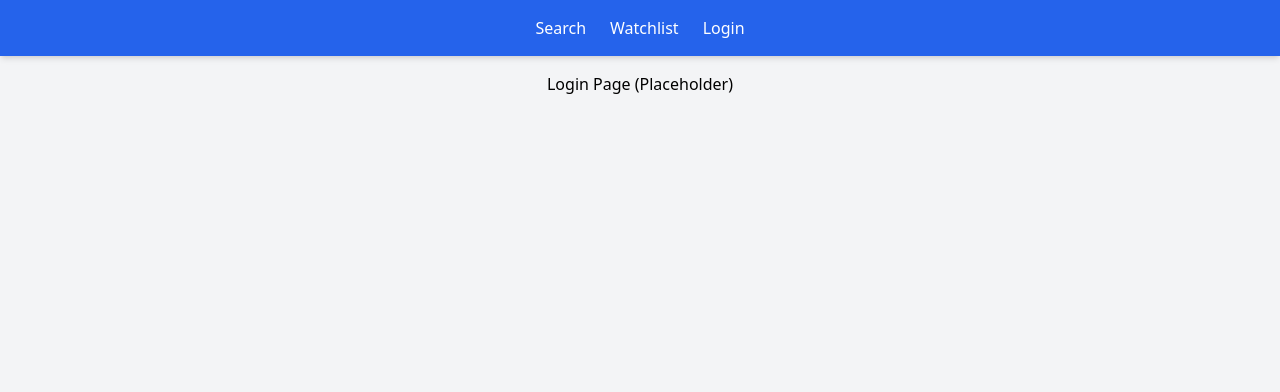
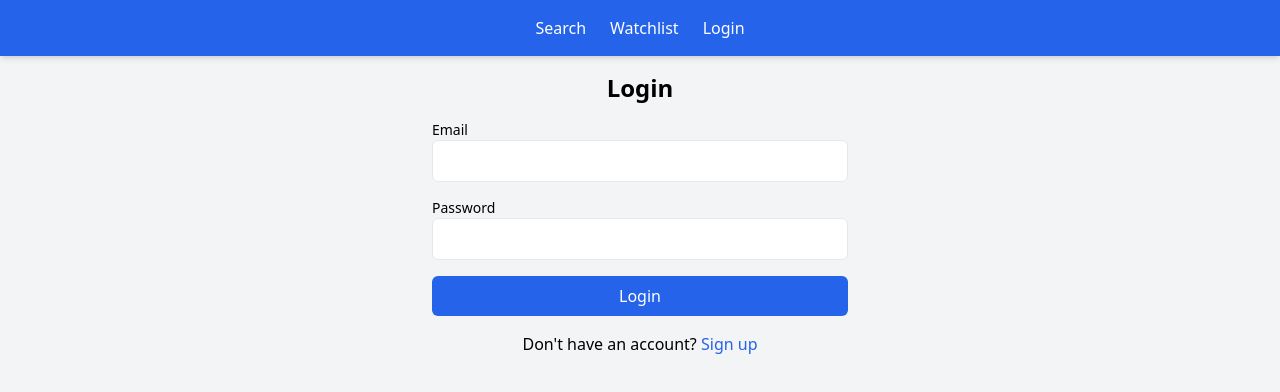
Before and after one commit to Zenhar-Prodipto/movie-watchlist, a React (Vite) app: page /login in a window 1280 px wide. Shown: the top 392 px of the page. Built offline with nearby package versions, Linux system fonts and the light colour scheme.

Commit message:
feat: implement auth flow

```diff
--- a/src/App.tsx
+++ b/src/App.tsx
@@ -1,32 +1,50 @@
-import React from "react";
-import { BrowserRouter, Routes, Route } from "react-router-dom";
+import React, { useContext } from "react";
+import { BrowserRouter, Routes, Route, Navigate } from "react-router-dom";
 import Navbar from "./components/Navbar";
+import { AuthProvider, AuthContext } from "./context/AuthContext";
+import LoginPage from "./pages/LoginPage";
+import SignUpPage from "./pages/SignUpPage";
 
 const SearchPage: React.FC = () => (
   <div className="p-4 text-center">Search Page (Placeholder)</div>
 );
+
 const WatchlistPage: React.FC = () => (
   <div className="p-4 text-center">Watchlist Page (Placeholder)</div>
 );
-const LoginPage: React.FC = () => (
-  <div className="p-4 text-center">Login Page (Placeholder)</div>
-);
+
+const ProtectedRoute: React.FC<{ children: React.ReactNode }> = ({
+  children,
+}) => {
+  const auth = useContext(AuthContext);
+  return auth?.isLoggedIn ? <>{children}</> : <Navigate to="/login" replace />;
+};
 
 const App: React.FC = () => {
   return (
+    <AuthProvider>
       <BrowserRouter>
         <div className="min-h-screen bg-gray-100">
           <Navbar />
           <main className="container mx-auto">
             <Routes>
               <Route path="/search" element={<SearchPage />} />
-            <Route path="/watchlist" element={<WatchlistPage />} />
+              <Route
+                path="/watchlist"
+                element={
+                  <ProtectedRoute>
+                    <WatchlistPage />
+                  </ProtectedRoute>
+                }
+              />
               <Route path="/login" element={<LoginPage />} />
+              <Route path="/signup" element={<SignUpPage />} />
               <Route path="/" element={<SearchPage />} />
             </Routes>
           </main>
         </div>
       </BrowserRouter>
+    </AuthProvider>
   );
 };
 
--- a/src/components/Navbar.tsx
+++ b/src/components/Navbar.tsx
@@ -1,7 +1,47 @@
-import React from "react";
-import { Link } from "react-router-dom";
+// import React from "react";
+// import { Link } from "react-router-dom";
+
+// const Navbar: React.FC = () => {
+//   return (
+//     <nav className="bg-blue-600 p-4 shadow-md">
+//       <ul className="flex space-x-6 justify-center text-white font-medium">
+//         <li>
+//           <Link to="/search" className="hover:underline">
+//             Search
+//           </Link>
+//         </li>
+//         <li>
+//           <Link to="/watchlist" className="hover:underline">
+//             Watchlist
+//           </Link>
+//         </li>
+//         <li>
+//           <Link to="/login" className="hover:underline">
+//             Login
+//           </Link>
+//         </li>
+//       </ul>
+//     </nav>
+//   );
+// };
+
+import React, { useContext } from "react";
+import { Link, useNavigate } from "react-router-dom";
+import { AuthContext } from "../context/AuthContext";
 
 const Navbar: React.FC = () => {
+  const auth = useContext(AuthContext);
+  const navigate = useNavigate();
+
+  const handleAuth = () => {
+    if (auth?.isLoggedIn) {
+      auth.logout();
+      navigate("/search");
+    } else {
+      navigate("/login");
+    }
+  };
+
   return (
     <nav className="bg-blue-600 p-4 shadow-md">
       <ul className="flex space-x-6 justify-center text-white font-medium">
@@ -16,9 +56,9 @@ const Navbar: React.FC = () => {
           </Link>
         </li>
         <li>
-          <Link to="/login" className="hover:underline">
-            Login
-          </Link>
+          <button onClick={handleAuth} className="hover:underline">
+            {auth?.isLoggedIn ? "Logout" : "Login"}
+          </button>
         </li>
       </ul>
     </nav>
--- /dev/null
+++ b/src/context/AuthContext.tsx
@@ -0,0 +1,40 @@
+import React, { createContext, useState, useEffect, ReactNode } from "react";
+
+interface AuthContextType {
+  isLoggedIn: boolean;
+  login: () => void;
+  logout: () => void;
+}
+
+export const AuthContext = createContext<AuthContextType | undefined>(
+  undefined
+);
+
+interface AuthProviderProps {
+  children: ReactNode;
+}
+
+export const AuthProvider: React.FC<AuthProviderProps> = ({ children }) => {
+  const [isLoggedIn, setIsLoggedIn] = useState<boolean>(false);
+
+  useEffect(() => {
+    const loggedIn = localStorage.getItem("isLoggedIn") === "true";
+    setIsLoggedIn(loggedIn);
+  }, []);
+
+  const login = () => {
+    setIsLoggedIn(true);
+    localStorage.setItem("isLoggedIn", "true");
+  };
+
+  const logout = () => {
+    setIsLoggedIn(false);
+    localStorage.removeItem("isLoggedIn");
+  };
+
+  return (
+    <AuthContext.Provider value={{ isLoggedIn, login, logout }}>
+      {children}
+    </AuthContext.Provider>
+  );
+};
--- /dev/null
+++ b/src/pages/LoginPage.tsx
@@ -0,0 +1,74 @@
+import React, { useState, useContext } from "react";
+import { useNavigate, Link } from "react-router-dom";
+import { AuthContext } from "../context/AuthContext";
+
+const LoginPage: React.FC = () => {
+  const auth = useContext(AuthContext);
+  const navigate = useNavigate();
+  const [email, setEmail] = useState("");
+  const [password, setPassword] = useState("");
+  const [error, setError] = useState("");
+
+  const handleSubmit = (e: React.FormEvent) => {
+    e.preventDefault();
+    const storedUser = localStorage.getItem("user");
+    if (storedUser) {
+      const user = JSON.parse(storedUser);
+      if (user.email === email && user.password === password) {
+        auth?.login();
+        navigate("/search");
+        return;
+      }
+    }
+    setError("Invalid email or password");
+  };
+
+  return (
+    <div className="container mx-auto p-4 max-w-md">
+      <h2 className="text-2xl font-bold text-center mb-4">Login</h2>
+      <form onSubmit={handleSubmit} className="space-y-4">
+        <div>
+          <label htmlFor="email" className="block text-sm font-medium">
+            Email
+          </label>
+          <input
+            id="email"
+            type="email"
+            value={email}
+            onChange={(e) => setEmail(e.target.value)}
+            className="w-full p-2 border rounded-md"
+            required
+          />
+        </div>
+        <div>
+          <label htmlFor="password" className="block text-sm font-medium">
+            Password
+          </label>
+          <input
+            id="password"
+            type="password"
+            value={password}
+            onChange={(e) => setPassword(e.target.value)}
+            className="w-full p-2 border rounded-md"
+            required
+          />
+        </div>
+        {error && <p className="text-red-500 text-sm">{error}</p>}
+        <button
+          type="submit"
+          className="w-full bg-blue-600 text-white p-2 rounded-md hover:bg-blue-700"
+        >
+          Login
+        </button>
+      </form>
+      <p className="text-center mt-4">
+        Don't have an account?{" "}
+        <Link to="/signup" className="text-blue-600 hover:underline">
+          Sign up
+        </Link>
+      </p>
+    </div>
+  );
+};
+
+export default LoginPage;
--- /dev/null
+++ b/src/pages/SignUpPage.tsx
@@ -0,0 +1,71 @@
+import React, { useState } from "react";
+import { useNavigate, Link } from "react-router-dom";
+
+const SignUpPage: React.FC = () => {
+  const navigate = useNavigate();
+  const [email, setEmail] = useState("");
+  const [password, setPassword] = useState("");
+  const [error, setError] = useState("");
+
+  const handleSubmit = (e: React.FormEvent) => {
+    e.preventDefault();
+    // Check if user exists
+    const storedUser = localStorage.getItem("user");
+    if (storedUser && JSON.parse(storedUser).email === email) {
+      setError("Email already exists");
+      return;
+    }
+    // Store new user
+    localStorage.setItem("user", JSON.stringify({ email, password }));
+    navigate("/login");
+  };
+
+  return (
+    <div className="container mx-auto p-4 max-w-md">
+      <h2 className="text-2xl font-bold text-center mb-4">Sign Up</h2>
+      <form onSubmit={handleSubmit} className="space-y-4">
+        <div>
+          <label htmlFor="email" className="block text-sm font-medium">
+            Email
+          </label>
+          <input
+            id="email"
+            type="email"
+            value={email}
+            onChange={(e) => setEmail(e.target.value)}
+            className="w-full p-2 border rounded-md"
+            required
+          />
+        </div>
+        <div>
+          <label htmlFor="password" className="block text-sm font-medium">
+            Password
+          </label>
+          <input
+            id="password"
+            type="password"
+            value={password}
+            onChange={(e) => setPassword(e.target.value)}
+            className="w-full p-2 border rounded-md"
+            required
+          />
+        </div>
+        {error && <p className="text-red-500 text-sm">{error}</p>}
+        <button
+          type="submit"
+          className="w-full bg-blue-600 text-white p-2 rounded-md hover:bg-blue-700"
+        >
+          Sign Up
+        </button>
+      </form>
+      <p className="text-center mt-4">
+        Already have an account?{" "}
+        <Link to="/login" className="text-blue-600 hover:underline">
+          Log in
+        </Link>
+      </p>
+    </div>
+  );
+};
+
+export default SignUpPage;
```
Lines whose indentation alone changed are shown as unchanged.
